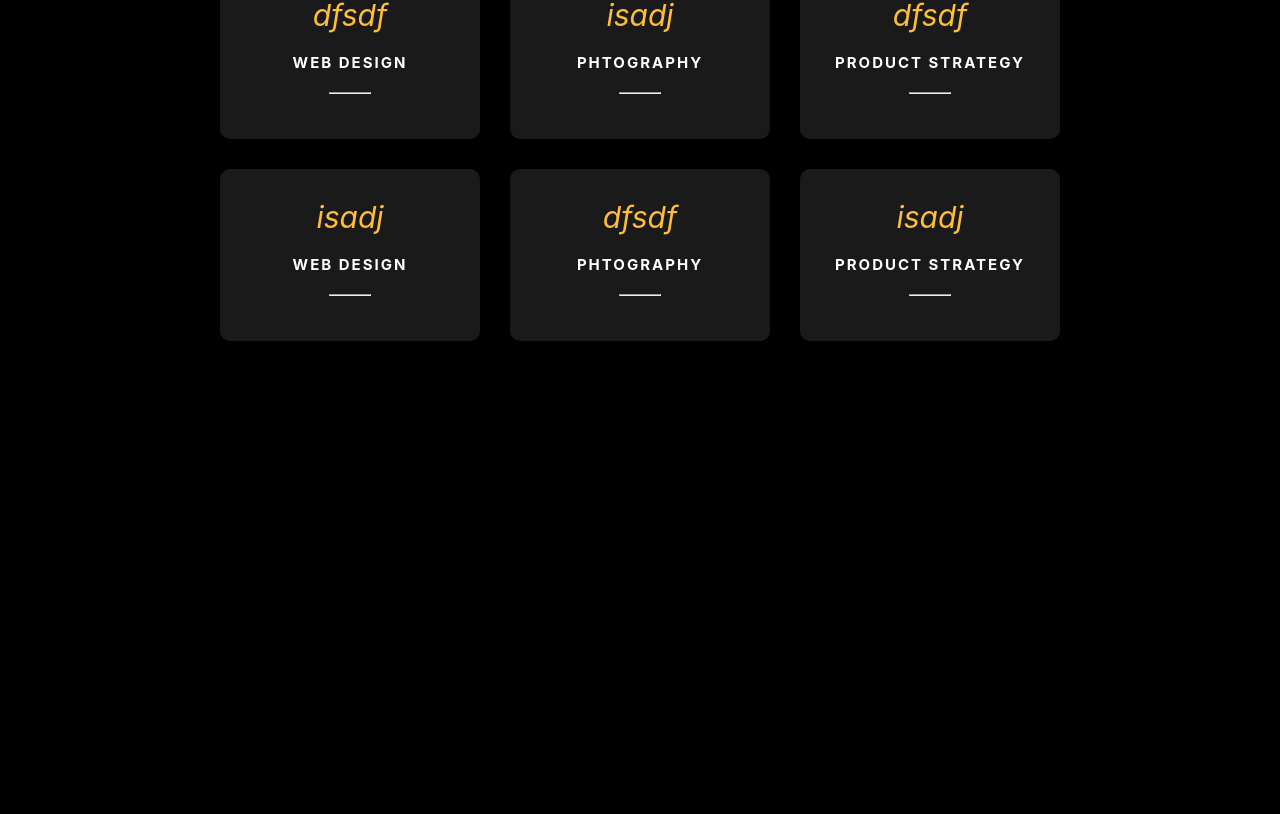
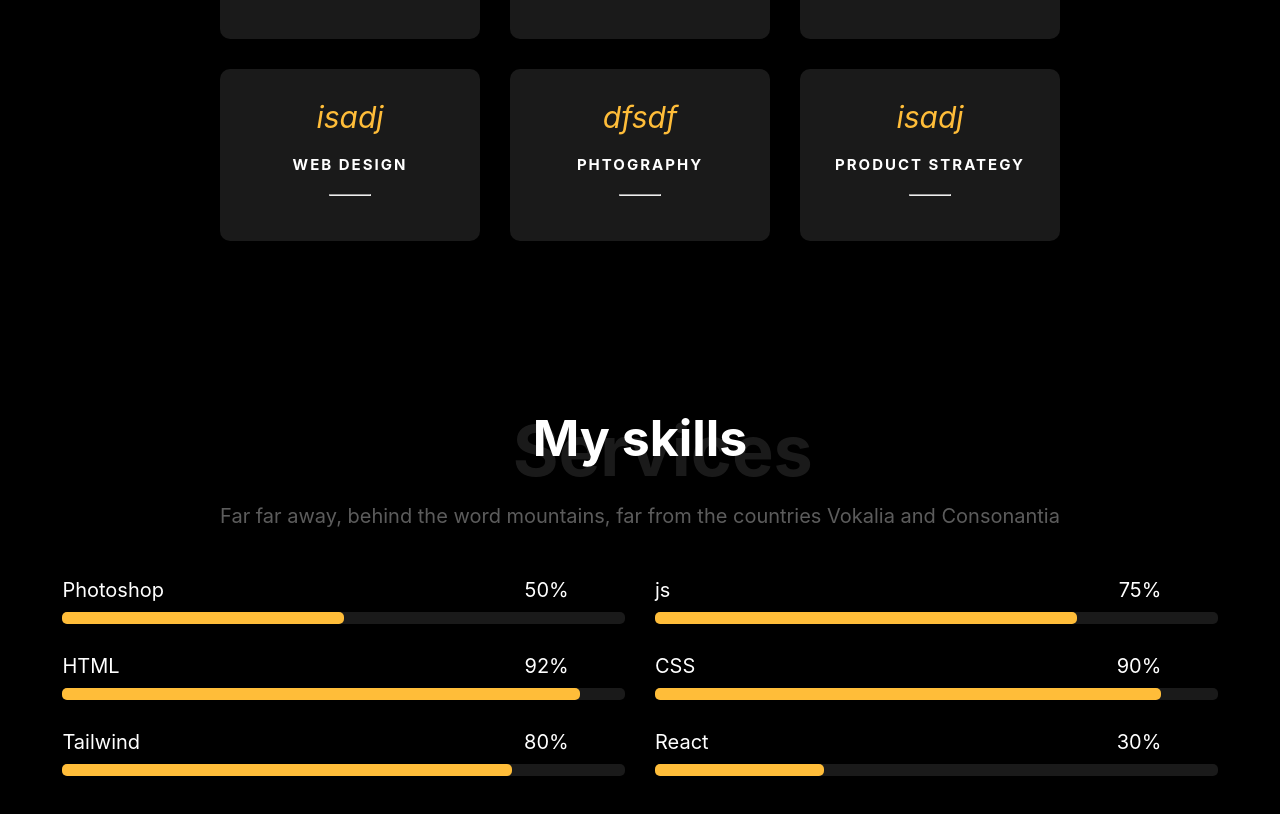
Before and after one commit to mohsenSeyedi/Me.com, a React (Create React App) app: page / in a window 1280 px wide. Shown: the part 3660-4474 px from the top of the page. Before the commit the page ends 4101 px from the top, so only its background shows below. Built offline with nearby package versions, Linux system fonts and the light colour scheme.

Commit message:
update code Skills component

```diff
--- a/src/components/Header/Resume/Resume.css
+++ b/src/components/Header/Resume/Resume.css
@@ -23,6 +23,7 @@
     font-size: 5rem;
     font-weight: bold;
     position: relative;
+    height: 10px;
 }
 .resume-head h4::before{
     content: "Resume";
--- a/src/components/Header/Services/Services.css
+++ b/src/components/Header/Services/Services.css
@@ -24,6 +24,7 @@
     font-size: 5rem;
     font-weight: bold;
     position: relative;
+    height: 10px;
 }
 .services-head h4::before{
     content: "Services";
--- a/src/components/Header/Skills/Progress.css
+++ b/src/components/Header/Skills/Progress.css
@@ -0,0 +1,24 @@
+.animate-box{
+    display: flex;
+    flex-direction: column;
+    width: 100%;
+}
+.animate-box-text{
+    width: 90%;
+    display: flex;
+    align-items: center;
+    justify-content: space-between;
+    font-size: 2rem;
+}
+.progress{
+    margin-top: 1rem;
+    width: 100%;
+    height: 12px;
+    border-radius: .5rem;
+    background-color: #1a1a1a;
+}
+.progress-bar{
+    height: 100%;
+    border-radius: .5rem;
+    background-color: #ffbd39;
+}
--- a/src/components/Header/Skills/Progress.js
+++ b/src/components/Header/Skills/Progress.js
@@ -1,10 +1,16 @@
 import React from 'react'
 import "./Progress.css"
 
-export default function Progress() {
+export default function Progress({title , percent , width}) {
   return (
-    <div>
-
+    <div className="animate-box">
+        <div className="animate-box-text">
+          <span>{title}</span>
+          <span>{percent}</span>
+        </div>
+        <div className="progress">
+          <div className="progress-bar" style={{width: `${width}`}}></div>
+        </div>
     </div>
   )
 }
--- a/src/components/Header/Skills/Skills.css
+++ b/src/components/Header/Skills/Skills.css
@@ -0,0 +1,47 @@
+.skills{
+    width: 100%;
+    margin-top: 10rem;
+    margin-bottom: 10rem;
+    display: flex;
+    align-items: center;
+    justify-content: center;
+}
+.skills-container{
+    width: 95%;
+    display: flex;
+    flex-direction: column;
+    align-items: center;
+    justify-content: center;
+}
+.skills-head{
+    display: flex;
+    flex-direction: column;
+    align-items: center;
+    justify-content: center;
+}
+.skills-head h4{
+    text-align: center;
+    font-size: 5rem;
+    font-weight: bold;
+    position: relative;
+    height: 10px;
+}
+.skills-head h4::before{
+    content: "Services";
+    position: absolute;
+    opacity: .1;
+    font-size: 7rem;
+    font-weight: bold;
+    color: white;
+}
+.skills-head p {
+    font-size: 2rem;
+    text-align: center;
+}
+.skills-boxes{
+    width: 95%;
+    display: grid;
+    grid-template-columns: repeat(2 , 1fr);
+    gap: 3rem;
+    margin-top: 3rem;
+}
--- a/src/components/Header/Skills/Skills.js
+++ b/src/components/Header/Skills/Skills.js
@@ -4,8 +4,21 @@ import Progress from './Progress'
 
 export default function Skills() {
   return (
-    <div>
-      <Progress/>
+    <div className="skills">
+    <div className="skills-container">
+        <div className="skills-head">
+            <h4 className="section-text-head">My skills</h4>
+            <p>Far far away, behind the word mountains, far from the countries Vokalia and Consonantia</p>
+        </div>
+        <div className="skills-boxes">
+          <Progress width={"50%"} title="Photoshop" percent="50%"></Progress>
+          <Progress width={"75%"} title="js" percent="75%"></Progress>
+          <Progress width={"92%"} title="HTML" percent="92%"></Progress>
+          <Progress width={"90%"} title="CSS" percent="90%"></Progress>
+          <Progress width={"80%"} title="Tailwind" percent="80%"></Progress>
+          <Progress width={"30%"} title="React" percent="30%"></Progress>
+        </div>
     </div>
+</div>
   )
 }
```
